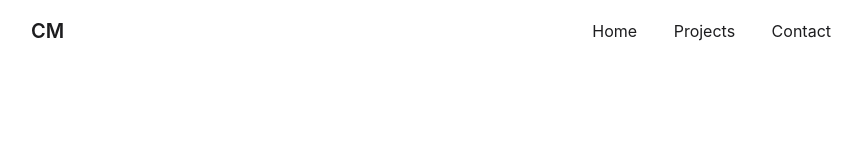
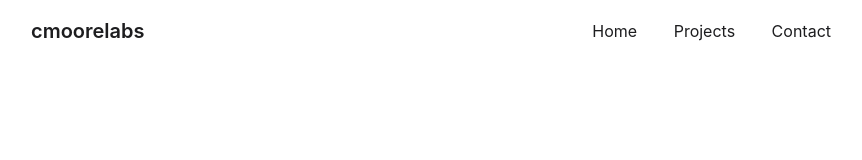
Before and after one commit to cmooredev/cmoorelabs-website, a Svelte app in the folder frontend/: page / in a window 1280 px wide. Shown: the top 160 px of the page, without its empty margins (209-1071 px from the left). Built offline with nearby package versions, Linux system fonts and the light colour scheme.

Commit message:
update link and menu title

```diff
--- a/frontend/src/App.svelte
+++ b/frontend/src/App.svelte
@@ -34,7 +34,7 @@
 
 <main>
   <nav>
-    <div class="logo">CM</div>
+    <div class="logo">cmoorelabs</div>
     <div class="nav-links">
       <a href="#home" on:click={scrollToSection}>Home</a>
       <a href="#projects" on:click={scrollToSection}>Projects</a>
@@ -82,7 +82,7 @@
     <p><a href="mailto:cmoorelabs@gmail.com">cmoorelabs@gmail.com</a></p>
     <p>
       <a href="https://github.com/cmooredev" target="_blank">GitHub</a>
-      <a href="https://www.youtube.com/cmoorelabs" target="_blank">YouTube</a>
+      <a href="https://www.youtube.com/@cmoorelabs" target="_blank">YouTube</a>
     </p>
   </section>
 </main>
```
